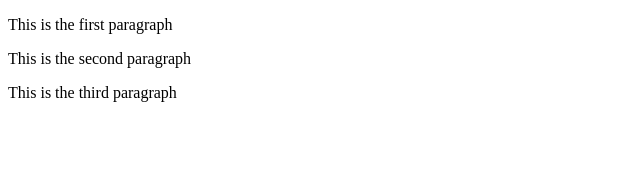
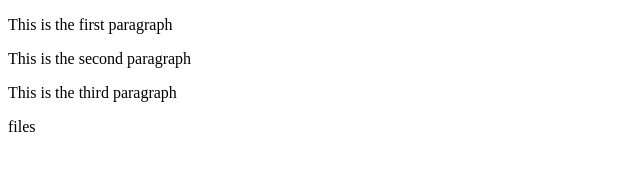
Before and after one commit to kirankumar58355/niat-python, a plain HTML site: page index.html in a window 1280 px wide. Shown: the full height of the page, 0-640 px from the left. Drawn offline with Linux system fonts and the light colour scheme.

Commit message:
Add a new paragraph to index.html

```diff
--- a/index.html
+++ b/index.html
@@ -7,6 +7,7 @@
     <p class=paragraph>This is the first paragraph</p>
     <p class="paragraph1">This is the second paragraph</p>
     <p class="paragraph2">This is the third paragraph</p>
+    <p>files</p>
 </body>
 
 </html>
```
